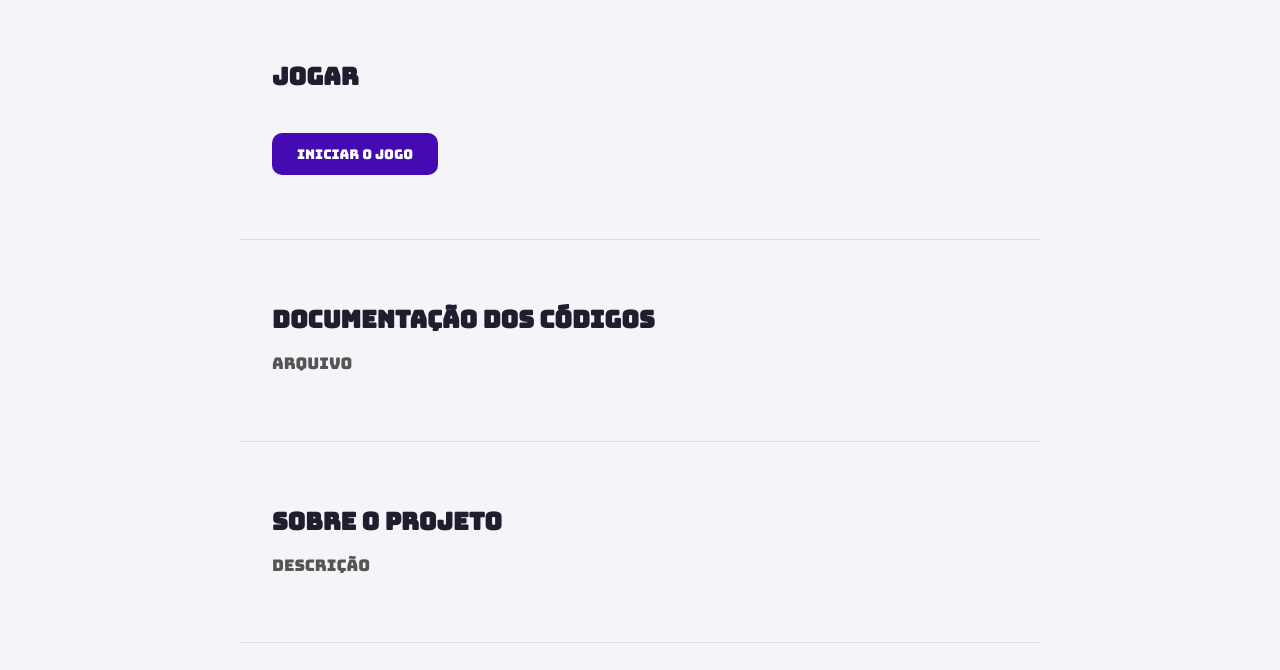
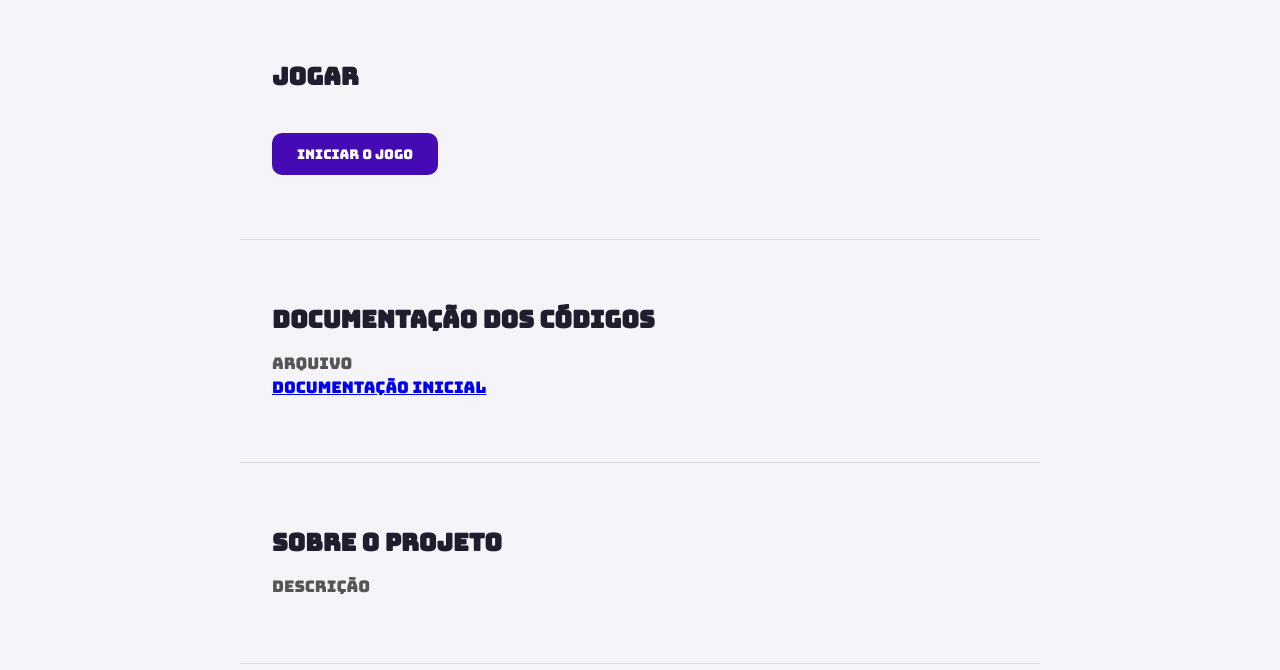
Before and after one commit to KauaMorato/Aula-em-jogo, a plain HTML site: page index.html in a window 1280 px wide. Shown: the part 130-800 px from the top of the page. Drawn offline with Linux system fonts and the light colour scheme.

Commit message:
Adicionando documentação

```diff
--- a/index.html
+++ b/index.html
@@ -74,6 +74,7 @@
         <section id="documentação" class="secao">
             <h1>Documentação dos códigos</h1>
             <p>Arquivo</p>
+            <a href="c:\Users\KauãVillaNovaMorato\Downloads\Arquivo Base.pdf" target="_blank">Documentação inicial</a>
         </section>
 
         <section id="sobre" class="secao">
```
